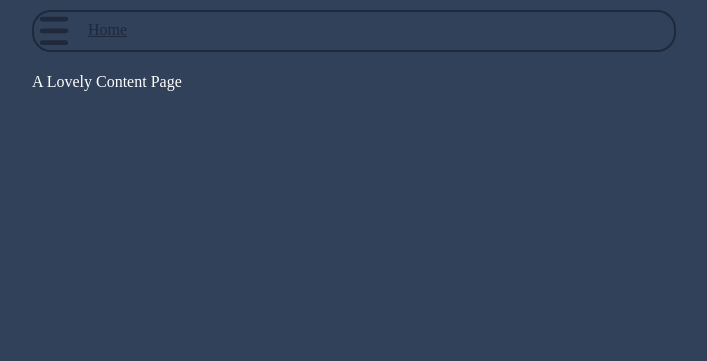
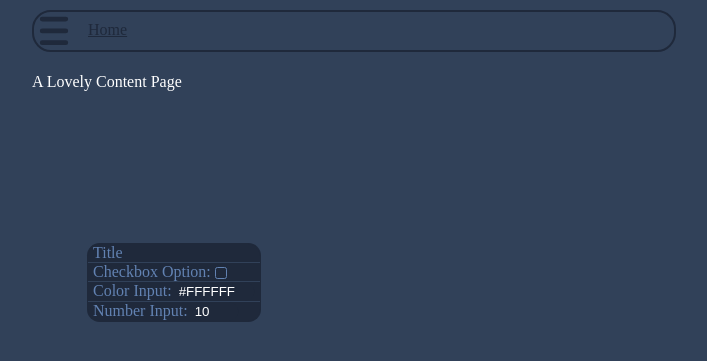
Before and after one commit to HedwigHall/Pi-Theme, a Jekyll site: the page built from index.md, in a window 1280 px wide. Shown: the top 361 px of the page, without its empty margins (288-995 px from the left). Built offline with Jekyll 4.4.1, drawn with Linux system fonts in a browser that asks for light colours.

Commit message:
Update ContextMenu.html

```diff
--- a/_includes/ContextMenu.html
+++ b/_includes/ContextMenu.html
@@ -1,4 +1,4 @@
-<ul class="ContextMenu" style="top: 0px;left: 0px" hidden="">
+<ul class="ContextMenu" style="top: 243px; left: 375px;">
   <style>
 /* Context Menu */
     .ContextMenu{
@@ -86,6 +86,10 @@ ul.ContextMenu li:hover input.CheckboxInput{
   background-color: #314159;
   border: 1px solid #FFFF00;
 }
+ul.ContextMenu li input.CheckboxInput{
+  background-color: #1F293B;
+  border: 1px solid #6282B2;
+}
 body{
   width: 100vw;
   height: 100vh;
@@ -101,15 +105,13 @@ form{
     <input type="checkbox" id="TemplateCheckInput" class="CheckboxInput" oninput="alert('Option Checked')">
   </li>
   <hr>
-<li><form action="javascript:alert('Color Submitted');">
+  <li>
     <label for="TemplateColorInput">Color Input:	</label>
-  <input type="text" id="TemplateColorInput" class="ColorInput" size="7" maxlength="7" value="#FFFFFF" pattern="#[0-9A-Fa-f]{6}" title="a hexadecimal color">
-</form></li>
+    <input type="text" id="TemplateColorInput" class="ColorInput" size="7" maxlength="7" value="#FFFFFF" pattern="#[0-9A-Fa-f]{6}" title="a hexadecimal color" oninput="alert('Color Input Inputted')"></li>
   <hr>
-<li><form action="javascript:alert('Number Input Submitted');">
+  <li>
     <label for="TemplateNumberInput">Number Input:	</label>
-  <input type="text" id="TemplateNumberInput" class="NumberInput" size="3" maxlength="3" value="10" pattern="\d+(\.\d+)?" title="a number">
-</form></li>
+    <input type="text" id="TemplateNumberInput" class="NumberInput" size="3" maxlength="3" value="10" pattern="\d+(\.\d+)?" title="a number" oninput="alert('Number Input Inputted')"></li>
     <script>
     function MouseDown(e){
   if(e.button == 0){
```
Lines whose indentation alone changed are shown as unchanged.
